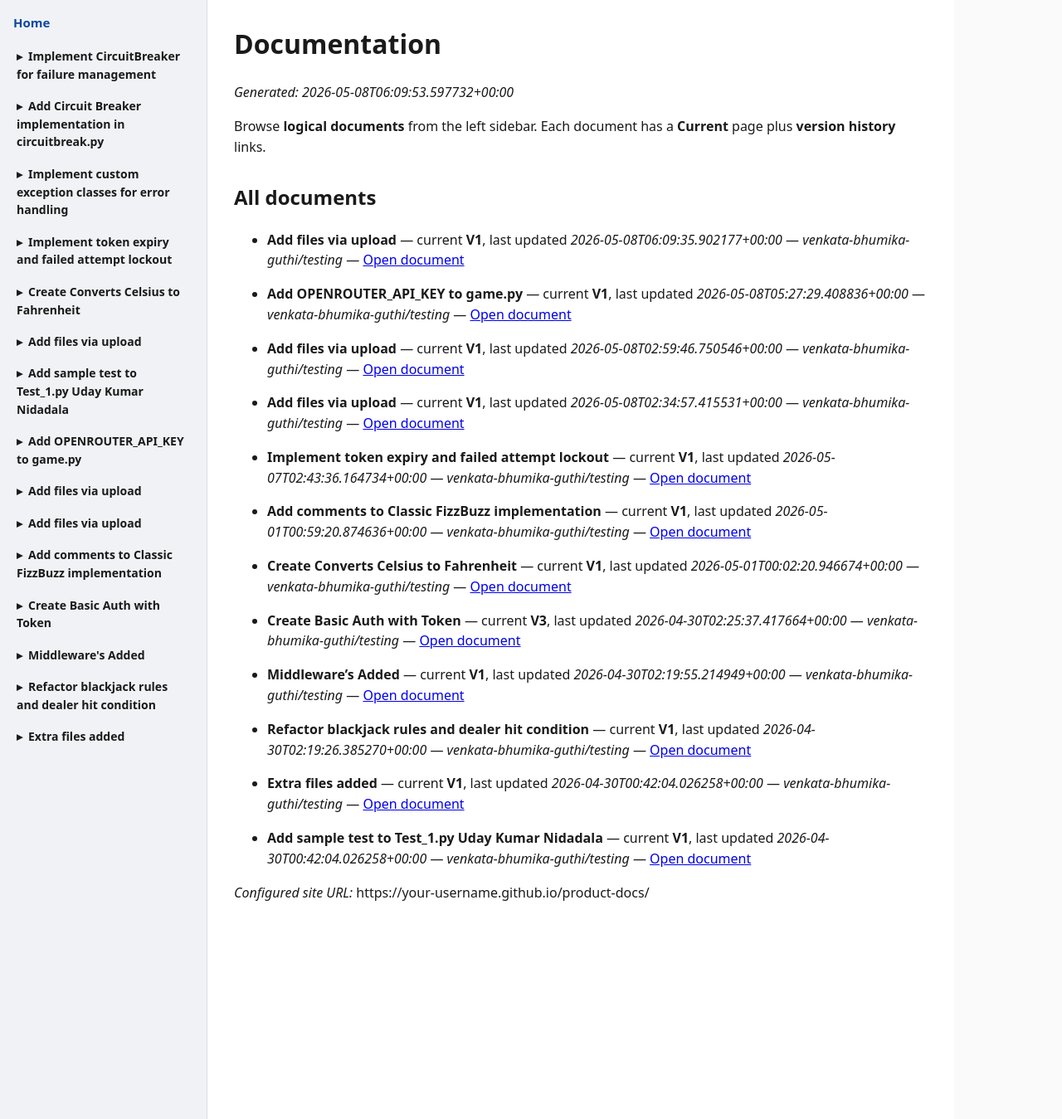
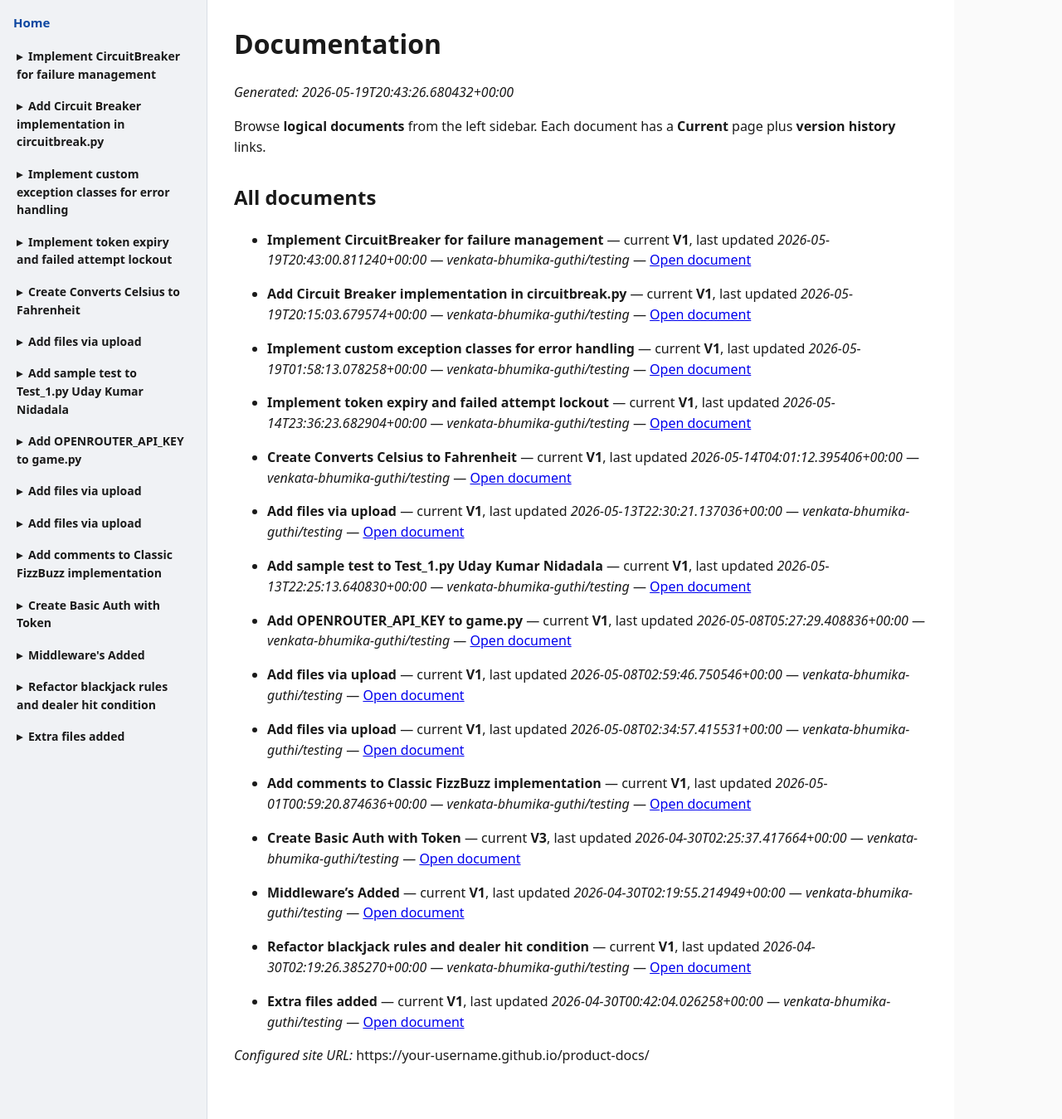
Before and after one commit to Venkata-Bhumika-Guthi/product-docs, a Jekyll site: the page built from docs/index.md, in a window 1280 px wide and 1349 px high. Shown: the whole window at 83% size. Built offline with Jekyll 4.4.1, drawn with Linux system fonts in a browser that asks for light colours.

Commit message:
docs: refresh index (logical documents only)

```diff
--- a/docs/index.md
+++ b/docs/index.md
@@ -6,14 +6,32 @@ title: "Home"
 
 # Documentation
 
-_Generated: 2026-05-08T06:09:53.597732+00:00_
+_Generated: 2026-05-19T20:43:26.680432+00:00_
 
 Browse **logical documents** from the left sidebar. Each document has a **Current** page plus **version history** links.
 
 ## All documents
 
-- **Add files via upload** — current **V1**, last updated _2026-05-08T06:09:35.902177+00:00_
+- **Implement CircuitBreaker for failure management** — current **V1**, last updated _2026-05-19T20:43:00.811240+00:00_
+  — _venkata-bhumika-guthi/testing_ — [Open document]({{ site.baseurl }}/documents/implement-circuitbreaker-for-failure-management-fb51db3bbe/index.html)
+
+- **Add Circuit Breaker implementation in circuitbreak.py** — current **V1**, last updated _2026-05-19T20:15:03.679574+00:00_
+  — _venkata-bhumika-guthi/testing_ — [Open document]({{ site.baseurl }}/documents/add-circuit-breaker-implementation-in-circuitbre-5e36e84455/index.html)
+
+- **Implement custom exception classes for error handling** — current **V1**, last updated _2026-05-19T01:58:13.078258+00:00_
+  — _venkata-bhumika-guthi/testing_ — [Open document]({{ site.baseurl }}/documents/implement-custom-exception-classes-for-error-han-0681e9b8c1/index.html)
+
+- **Implement token expiry and failed attempt lockout** — current **V1**, last updated _2026-05-14T23:36:23.682904+00:00_
+  — _venkata-bhumika-guthi/testing_ — [Open document]({{ site.baseurl }}/documents/implement-token-expiry-and-failed-attempt-lockou-7d37af77ed/index.html)
+
+- **Create Converts Celsius to Fahrenheit** — current **V1**, last updated _2026-05-14T04:01:12.395406+00:00_
+  — _venkata-bhumika-guthi/testing_ — [Open document]({{ site.baseurl }}/documents/create-converts-celsius-to-fahrenheit-b8114929b3/index.html)
+
+- **Add files via upload** — current **V1**, last updated _2026-05-13T22:30:21.137036+00:00_
   — _venkata-bhumika-guthi/testing_ — [Open document]({{ site.baseurl }}/documents/add-files-via-upload-0abf2f00bb/index.html)
+
+- **Add sample test to Test_1.py Uday Kumar Nidadala** — current **V1**, last updated _2026-05-13T22:25:13.640830+00:00_
+  — _venkata-bhumika-guthi/testing_ — [Open document]({{ site.baseurl }}/documents/add-sample-test-to-test-1-py-uday-kumar-nidadala-a98c38e11b/index.html)
 
 - **Add OPENROUTER_API_KEY to game.py** — current **V1**, last updated _2026-05-08T05:27:29.408836+00:00_
   — _venkata-bhumika-guthi/testing_ — [Open document]({{ site.baseurl }}/documents/add-openrouter-api-key-to-game-py-baec4eac64/index.html)
@@ -24,14 +42,8 @@ Browse **logical documents** from the left sidebar. Each document has a **Curren
 - **Add files via upload** — current **V1**, last updated _2026-05-08T02:34:57.415531+00:00_
   — _venkata-bhumika-guthi/testing_ — [Open document]({{ site.baseurl }}/documents/add-files-via-upload-c8ca0ea8b5/index.html)
 
-- **Implement token expiry and failed attempt lockout** — current **V1**, last updated _2026-05-07T02:43:36.164734+00:00_
-  — _venkata-bhumika-guthi/testing_ — [Open document]({{ site.baseurl }}/documents/implement-token-expiry-and-failed-attempt-lockou-7d37af77ed/index.html)
-
 - **Add comments to Classic FizzBuzz implementation** — current **V1**, last updated _2026-05-01T00:59:20.874636+00:00_
   — _venkata-bhumika-guthi/testing_ — [Open document]({{ site.baseurl }}/documents/add-comments-to-classic-fizzbuzz-implementation-28ff802fb8/index.html)
-
-- **Create Converts Celsius to Fahrenheit** — current **V1**, last updated _2026-05-01T00:02:20.946674+00:00_
-  — _venkata-bhumika-guthi/testing_ — [Open document]({{ site.baseurl }}/documents/create-converts-celsius-to-fahrenheit-b8114929b3/index.html)
 
 - **Create Basic Auth with Token** — current **V3**, last updated _2026-04-30T02:25:37.417664+00:00_
   — _venkata-bhumika-guthi/testing_ — [Open document]({{ site.baseurl }}/documents/create-basic-auth-with-token-b02583f1e0/index.html)
@@ -45,8 +57,5 @@ Browse **logical documents** from the left sidebar. Each document has a **Curren
 - **Extra files added** — current **V1**, last updated _2026-04-30T00:42:04.026258+00:00_
   — _venkata-bhumika-guthi/testing_ — [Open document]({{ site.baseurl }}/documents/extra-files-added-262e336add/index.html)
 
-- **Add sample test to Test_1.py Uday Kumar Nidadala** — current **V1**, last updated _2026-04-30T00:42:04.026258+00:00_
-  — _venkata-bhumika-guthi/testing_ — [Open document]({{ site.baseurl }}/documents/add-sample-test-to-test-1-py-uday-kumar-nidadala-a98c38e11b/index.html)
-
 
 _Configured site URL:_ https://your-username.github.io/product-docs/
```
